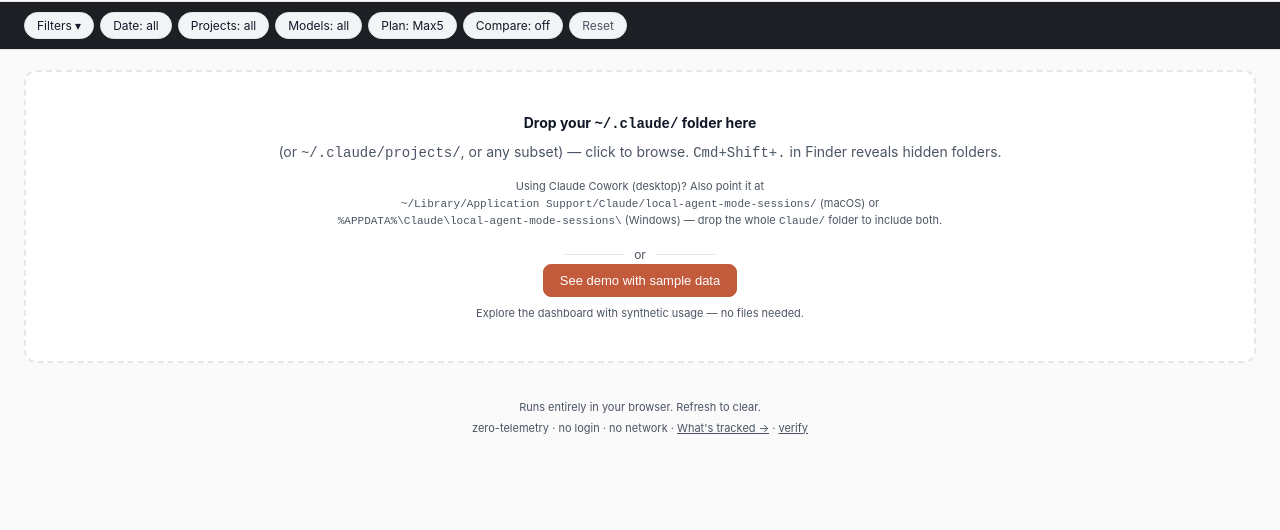
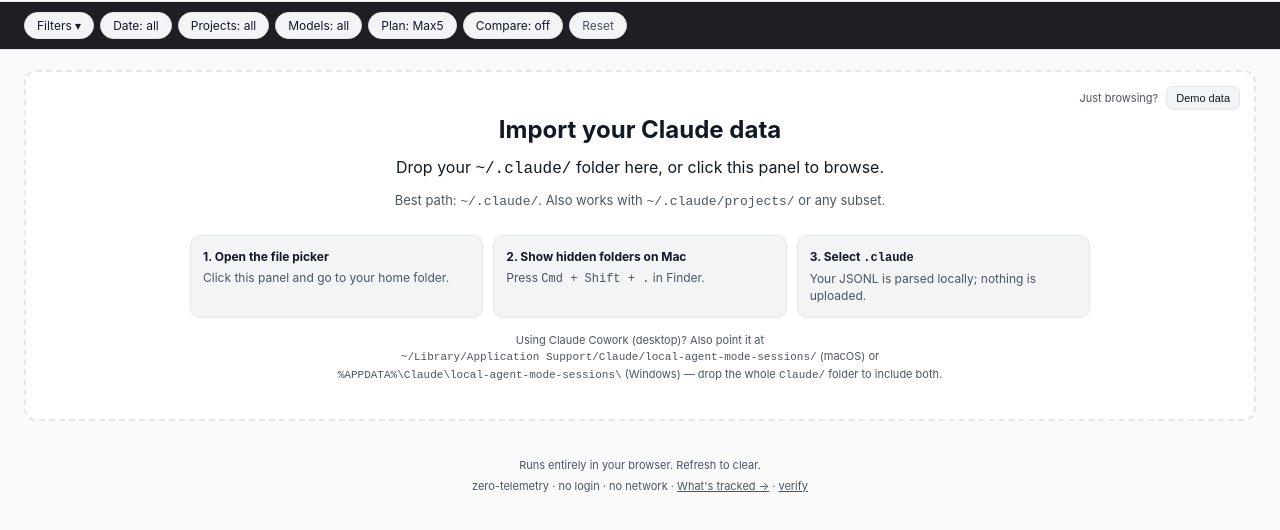
Before and after one commit to danielgomezrico/claude-statistics, a website: page index.html in a window 1280 px wide. Shown: the part 158-688 px from the top of the page. Drawn offline with nearby package versions, Linux system fonts and the light colour scheme.

Commit message:
Update header

```diff
--- a/index.html
+++ b/index.html
@@ -55,7 +55,7 @@
   h2{margin:0 0 12px;font-size:13px;font-weight:600;color:var(--muted);text-transform:uppercase;letter-spacing:.5px}
   .muted{color:var(--muted)}
   main{padding:20px 24px;display:grid;gap:20px}
-  .drop{border:2px dashed var(--border);border-radius:12px;padding:40px;text-align:center;background:var(--panel);transition:.2s;cursor:pointer}
+  .drop{position:relative;border:2px dashed var(--border);border-radius:12px;padding:44px 40px 36px;text-align:center;background:var(--panel);transition:.2s;cursor:pointer}
   .drop.hover{border-color:var(--accent);background:var(--panel2)}
   .drop input{display:none}
   .row{display:grid;gap:16px}
@@ -91,8 +91,16 @@
   .progress{margin-top:12px;height:8px;background:var(--panel2);border-radius:999px;overflow:hidden;border:1px solid var(--border);display:none}
   .progress.show{display:block}
   .progress .bar{height:100%;width:0%;background:linear-gradient(90deg,var(--accent),#f0a07f);transition:width .1s linear}
-  .demo-row{margin-top:16px;display:flex;align-items:center;justify-content:center;gap:10px;color:var(--muted);font-size:12px}
-  .demo-row::before,.demo-row::after{content:"";flex:0 0 60px;height:1px;background:var(--border)}
+  .drop-title{display:block;font-size:24px;line-height:1.2;font-weight:700}
+  .drop-lead{margin:10px auto 0;max-width:920px;font-size:16px;color:var(--text)}
+  .drop-paths{margin-top:10px;color:var(--muted);font-size:13px}
+  .drop-steps{display:grid;grid-template-columns:repeat(3,minmax(0,1fr));gap:10px;max-width:900px;margin:24px auto 0;text-align:left}
+  .drop-step{background:var(--panel2);border:1px solid var(--border);border-radius:10px;padding:12px}
+  .drop-step b{display:block;color:var(--text);font-size:12px;margin-bottom:4px}
+  .drop-step span{display:block;color:var(--muted);font-size:12px;line-height:1.4}
+  .demo-corner{position:absolute;top:14px;right:14px;display:flex;align-items:center;gap:8px;color:var(--muted);font-size:11px}
+  .demo-corner .btn{padding:5px 9px;font-size:11px;border-radius:7px}
+  @media (max-width:900px){.drop{padding:54px 18px 28px}.drop-steps{grid-template-columns:1fr}.demo-corner{top:10px;right:10px}.drop-title{font-size:21px}}
   .btn{background:var(--panel2);color:var(--text);border:1px solid var(--border);border-radius:8px;padding:8px 16px;font-size:13px;font-weight:500;cursor:pointer;transition:.15s}
   .btn:hover{border-color:var(--accent);color:var(--accent)}
   .btn.primary{background:var(--accent);border-color:var(--accent);color:#fff}
@@ -168,8 +176,18 @@
 <main>
 
   <div class="drop" id="drop">
-    <strong>Drop your <code>~/.claude/</code> folder here</strong>
-    <div class="muted" style="margin-top:6px">(or <code>~/.claude/projects/</code>, or any subset) — click to browse. <code>Cmd+Shift+.</code> in Finder reveals hidden folders.</div>
+    <div class="demo-corner">
+      <span>Just browsing?</span>
+      <button type="button" class="btn" id="demoBtn">Demo data</button>
+    </div>
+    <strong class="drop-title">Import your Claude data</strong>
+    <div class="drop-lead">Drop your <code>~/.claude/</code> folder here, or click this panel to browse.</div>
+    <div class="drop-paths">Best path: <code>~/.claude/</code>. Also works with <code>~/.claude/projects/</code> or any subset.</div>
+    <div class="drop-steps" aria-label="How to import">
+      <div class="drop-step"><b>1. Open the file picker</b><span>Click this panel and go to your home folder.</span></div>
+      <div class="drop-step"><b>2. Show hidden folders on Mac</b><span>Press <code>Cmd + Shift + .</code> in Finder.</span></div>
+      <div class="drop-step"><b>3. Select <code>.claude</code></b><span>Your JSONL is parsed locally; nothing is uploaded.</span></div>
+    </div>
     <input type="file" id="files" multiple webkitdirectory directory />
     <div id="status" class="muted" style="margin-top:10px;font-size:12px"></div>
     <div class="progress" id="progress"><div class="bar" id="progressBar"></div></div>
@@ -178,9 +196,6 @@
       <code>~/Library/Application&nbsp;Support/Claude/local-agent-mode-sessions/</code> (macOS) or<br>
       <code>%APPDATA%\Claude\local-agent-mode-sessions\</code> (Windows) — drop the whole <code>Claude/</code> folder to include both.
     </div>
-    <div class="demo-row">or</div>
-    <button type="button" class="btn primary" id="demoBtn">See demo with sample data</button>
-    <div class="muted" style="margin-top:8px;font-size:11px">Explore the dashboard with synthetic usage — no files needed.</div>
   </div>
 
   <div id="dash" class="hidden">
```
